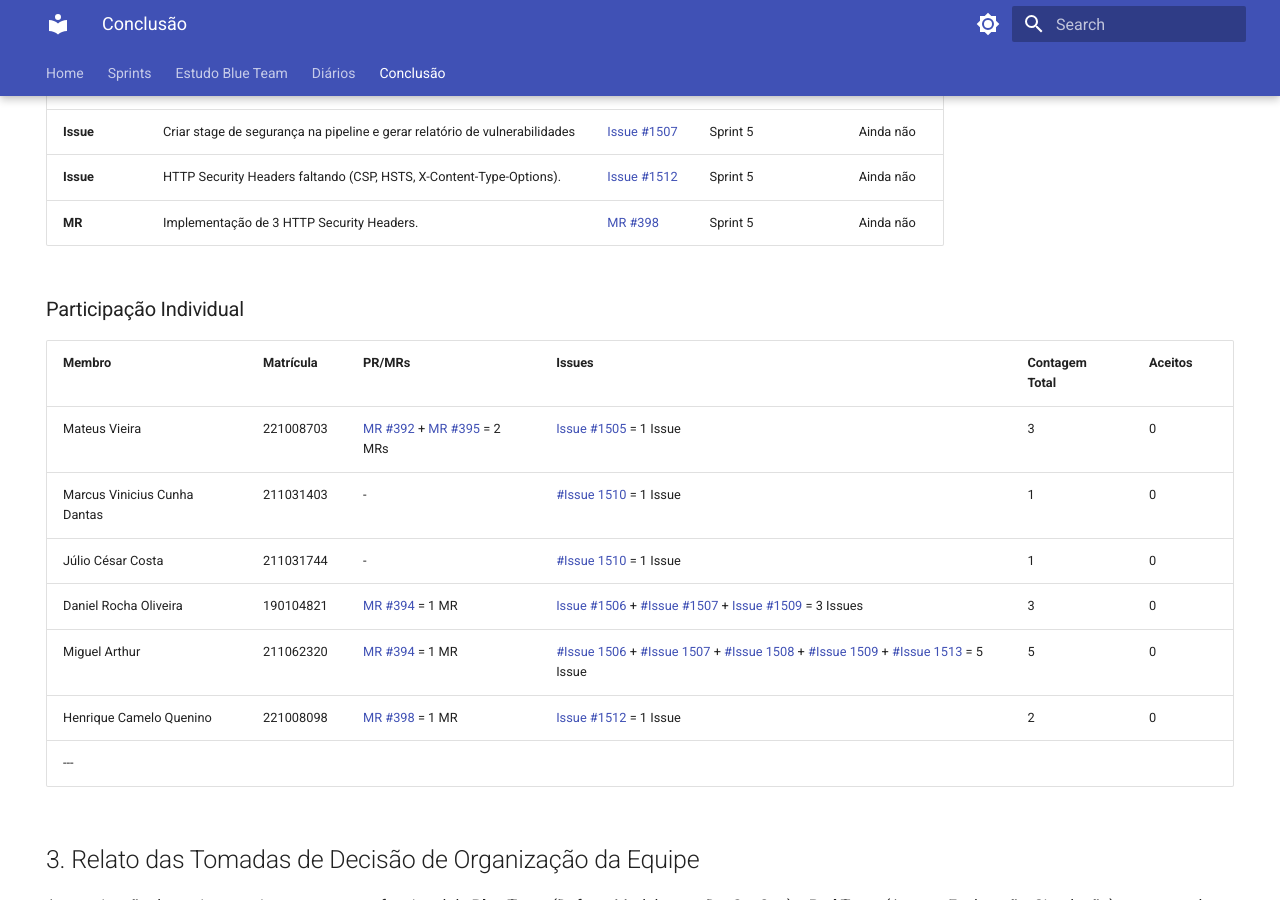
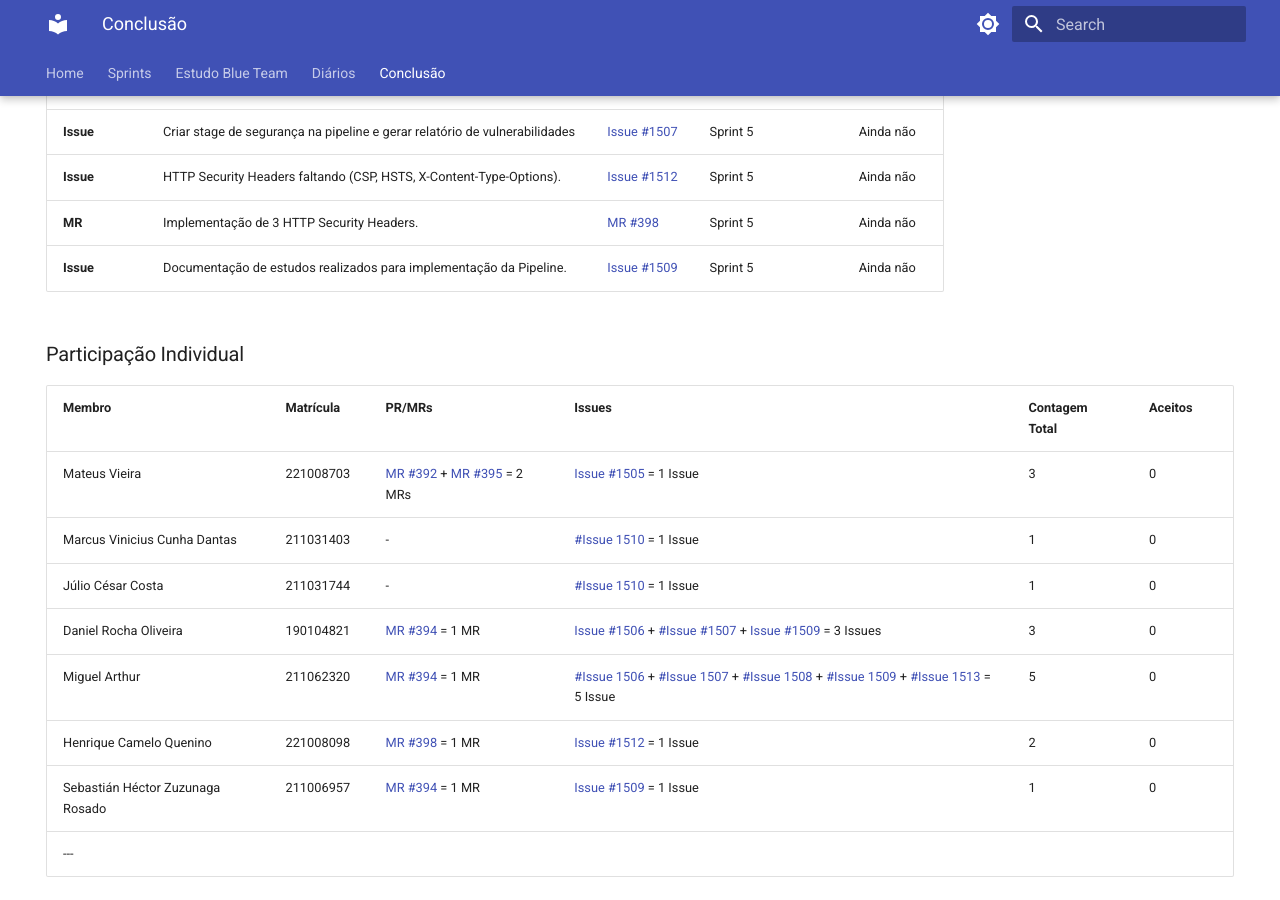
Before and after one commit to unbyytes/GCES, an MkDocs documentation site: the page built from docs/final.md, in a window 1280 px wide and 900 px high, scrolled down 1591 px. Built offline with MkDocs 1.6.1 and Material for MkDocs 9.7.7, drawn with Linux system fonts in a browser that asks for light colours.

Commit message:
adicionadas contribucoes ao final

```diff
--- a/docs/final.md
+++ b/docs/final.md
@@ -37,7 +37,7 @@ A equipe (Blue e Red Team) trabalhou para estabelecer um ambiente de desenvolvim
 | **Issue** | Criar stage de segurança na pipeline e gerar relatório de vulnerabilidades| [Issue #1507](https://gitlab.com/pencillabs/ej/ej-application/-/issues/1507) | Sprint 5 | Ainda não |
 | **Issue** | HTTP Security Headers faltando (CSP, HSTS, X-Content-Type-Options). | [Issue #1512](https://gitlab.com/pencillabs/ej/ej-application/-/issues/1512) | Sprint 5 | Ainda não |
 | **MR** | Implementação de 3 HTTP Security Headers. | [MR #398](https://gitlab.com/pencillabs/ej/ej-application/-/merge_requests/398) | Sprint 5 | Ainda não |
-
+| **Issue** | Documentação de estudos realizados para implementação da Pipeline. | [Issue #1509](https://gitlab.com/pencillabs/ej/ej-application/-/issues/1509) | Sprint 5 | Ainda não |
 
 ### Participação Individual
 
@@ -49,6 +49,7 @@ A equipe (Blue e Red Team) trabalhou para estabelecer um ambiente de desenvolvim
 | Daniel Rocha Oliveira | 190104821 | [MR #394](https://gitlab.com/pencillabs/ej/ej-application/-/merge_requests/394) = 1 MR | [Issue #1506](https://gitlab.com/pencillabs/ej/ej-application/-/issues/1506) + [#Issue #1507](https://gitlab.com/pencillabs/ej/ej-application/-/issues/1507) + [Issue #1509](https://gitlab.com/pencillabs/ej/ej-application/-/issues/1509) = 3 Issues | 3 | 0 |
 | Miguel Arthur | 211062320 |[MR #394](https://gitlab.com/pencillabs/ej/ej-application/-/merge_requests/394) = 1 MR| [#Issue 1506](https://gitlab.com/pencillabs/ej/ej-application/-/issues/1506) + [#Issue 1507](https://gitlab.com/pencillabs/ej/ej-application/-/issues/1507) + [#Issue 1508](https://gitlab.com/pencillabs/ej/ej-application/-/issues/1508) + [#Issue 1509](https://gitlab.com/pencillabs/ej/ej-application/-/issues/1509) + [#Issue 1513](https://gitlab.com/pencillabs/ej/ej-application/-/issues/1513) = 5 Issue | 5 | 0 |
 | Henrique Camelo Quenino | 221008098 | [MR #398](https://gitlab.com/pencillabs/ej/ej-application/-/merge_requests/398) = 1 MR | [Issue #1512](https://gitlab.com/pencillabs/ej/ej-application/-/issues/1512) = 1 Issue | 2 | 0 |
+| Sebastián Héctor Zuzunaga Rosado | 211006957 | [MR #394](https://gitlab.com/pencillabs/ej/ej-application/-/merge_requests/394) = 1 MR | [Issue #1509](https://gitlab.com/pencillabs/ej/ej-application/-/issues/1509) = 1 Issue | 1 | 0 |
 ---
 
 ## 3. Relato das Tomadas de Decisão de Organização da Equipe
```
